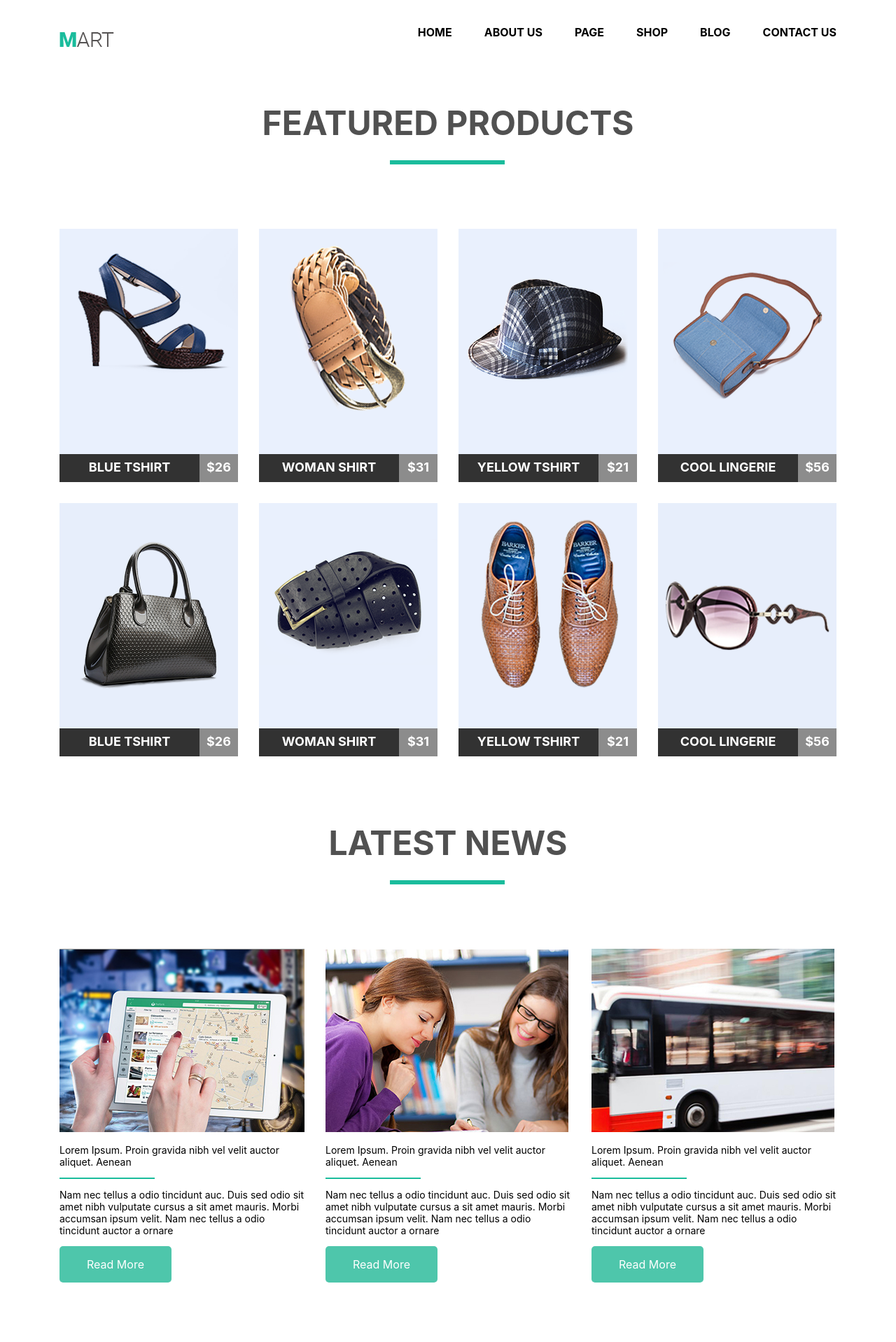
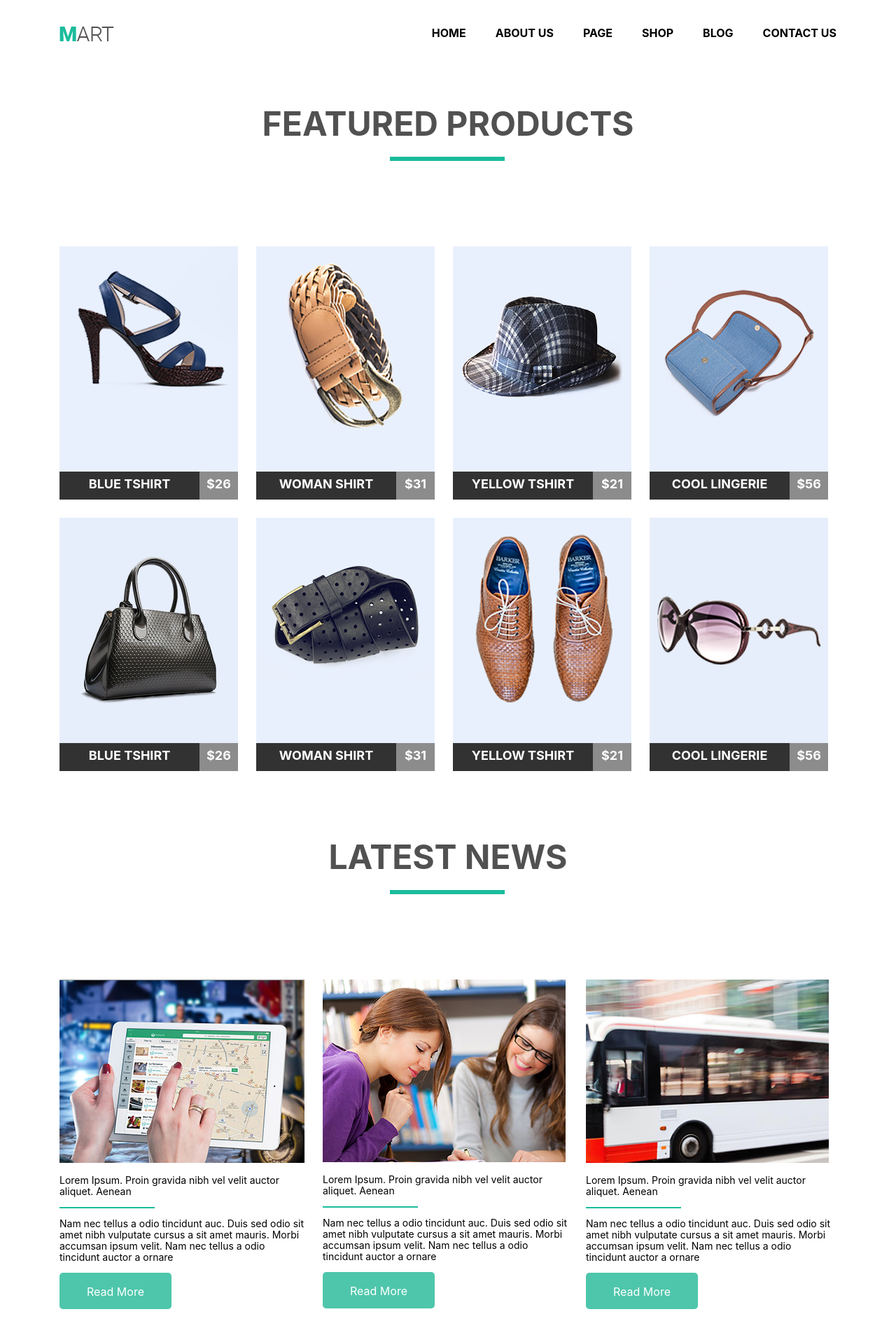
Before and after one commit to Gennadiy13/goit-fe-course, a plain HTML site: page homework-4/index.html in a window 1280 px wide. Shown: the whole page at 70% size. Drawn offline with Linux system fonts and the light colour scheme.

Commit message:
r Pleasg enter thr commit tessage for your changes. Lines starting

```diff
--- a/homework-4/css/styles.css
+++ b/homework-4/css/styles.css
@@ -6,15 +6,21 @@
 
 .container {
     width: 1110px;
-    margin: auto;
+    margin: 0 auto;
 }
 
-a:hover {
+.header {
+    padding-top: 38px;
+    padding-bottom: 90px;
+}
+
+.menu:hover {
     background-color: rgb(26, 188, 156);
     color: white;
 }
 
-a {
+.menu {
+    display: block;
     text-decoration: none;
     color: black;
     font-family: -apple-system, BlinkMacSystemFont, 'Segoe UI', Roboto, Oxygen, Ubuntu, Cantarell, 'Open Sans', 'Helvetica Neue', sans-serif;
@@ -24,20 +30,22 @@ a {
 .logo {
     height: 21px;
     float: left;
-    padding-top: 38px;
+}
+
+.section {
+    margin: 0 auto;
 }
 
 .navigation {
     float: right;
     padding: 0;
-    padding-bottom: 90px;
     margin: 0;
+    list-style-type: none;
 }
 
 .navigation li {
-    display: inline-block;
-    padding-top: 28px;
     text-transform: uppercase;
+    float: left;
 }
 
 .navigation li:not(:last-child) {
@@ -47,6 +55,7 @@ a {
 .feature {
     display: block;
     position: relative;
+    margin: 0 auto;
     font-size: 48px;
     font-weight: bold;
     color: rgb(81, 81, 81);
@@ -55,21 +64,21 @@ a {
     text-transform: uppercase;
     padding-bottom: 30px;
     margin-bottom: 92px;
+
 }
 
-.feature:before {
+.feature::after {
     display: block;
-    position: absolute;
     content: "";
     height: 6px;
     width: 164px;
     background: rgb(26, 188, 156);
-    bottom: 0;
     margin-left: 472px;
 }
 
-.feature p {
-    margin: 0%;
+.feature h4 {
+    margin: 0;
+    padding-bottom: 20px;
 }
 
 .ul {
@@ -98,7 +107,7 @@ a {
 }
 
 .ul li {
-    display: inline-block;
+    float: left;
 }
 
 .content {
@@ -167,21 +176,23 @@ a {
     padding-top: 112px;
 }
 
-.ulbottom {
-    list-style-type: none;
-    display: inline-block;
-    width: 1110px;
-    padding: 0;
+.sectionbottom {
     margin: 0 auto;
 }
 
+.ulbottom {
+    list-style-type: none;
+    padding: 0;
+    margin: 0;
+    padding-bottom: 82px;
+}
+
 .ulbottom li {
-    display: inline-block;
+    float: left;
 }
 
 .bottom {
     width: 350px;
-    display: inline-block;
     font-family: -apple-system, BlinkMacSystemFont, 'Segoe UI', Roboto, Oxygen, Ubuntu, Cantarell, 'Open Sans', 'Helvetica Neue', sans-serif;
     font-size: 14px;
 }
@@ -203,16 +214,24 @@ a {
     bottom: 0;
 }
 
-.button {
+.low {
     width: 160px;
     height: 52px;
     background-color: rgb(78, 198, 171);
-    color: white;
     border: 0;
     border-radius: 5px;
     font-family: -apple-system, BlinkMacSystemFont, 'Segoe UI', Roboto, Oxygen, Ubuntu, Cantarell, 'Open Sans', 'Helvetica Neue', sans-serif;
     font-size: 16px;
-    margin-bottom: 82px;
+    text-align: center;
+}
+
+.lowdiv {
+padding-top: 18px;
+}
+
+.low a {
+    text-decoration: none;
+    color: white;
 }
 
 .ulbottom li:not(:nth-child(3)) {
--- a/homework-4/index.html
+++ b/homework-4/index.html
@@ -3,35 +3,38 @@
 <head>
     <meta charset="UTF-8">
     <link rel="stylesheet" href="css/styles.css">
+    <link rel="stylesheet" href="css/normalize.css">
+    <link href="https://fonts.googleapis.com/css?family=Roboto:400,700,900&display=swap" rel="stylesheet">
+    <link href="https://fonts.googleapis.com/css?family=Open+Sans&display=swap" rel="stylesheet">
     <title>homework-4</title>
 </head>
 <body>
     <div class="container">
-        <header>
+        <header class="header">
             <nav class="clearfix">
                 <a href="" class="logo">
-                    <img src="/img/logo.png" alt="logo" width="78" height="21px">
+                    <img src="/img/logo.png" alt="logo" width="78" height="21">
                 </a>
                 <ul class="navigation">
-                    <li><a href="">Home</a></li>
-                    <li><a href="">About us</a></li>
-                    <li><a href="">Page</a></li>
-                    <li><a href="">Shop</a></li>
-                    <li><a href="">Blog</a></li>
-                    <li><a href="">Contact us</a></li>
+                    <li><a href="#" class="menu">Home</a></li>
+                    <li><a href="#" class="menu">About us</a></li>
+                    <li><a href="#" class="menu">Page</a></li>
+                    <li><a href="#" class="menu">Shop</a></li>
+                    <li><a href="#" class="menu">Blog</a></li>
+                    <li><a href="#" class="menu">Contact us</a></li>
                 </ul>
             </nav>
         </header>
         <main>
             <div class="feature">
-                <p>Featured products</p>
+                <h4>Featured products</h4>
             </div>
-            <section>
+            <section class="section">
                 <ul class="ul">
                     <li>
                         <div class="content clearfix">
                             <div class="img">
-                                <img src="/img/woman_shoes.png" alt="woman_shoes" width="255px" height="322px">
+                                <img src="/img/woman_shoes.png" alt="woman_shoes" width="255" height="322">
                             </div>
                             <div class="name">
                                 <p>Blue tshirt</p>
@@ -44,7 +47,7 @@
                     <li>
                         <div class="content clearfix">
                             <div class="img">
-                                <img src="/img/yellow_belt.png" alt="yellow_belt" width="255px" height="322px">
+                                <img src="/img/yellow_belt.png" alt="yellow_belt" width="255" height="322">
                             </div>
                             <div class="name">
                                 <p>Woman shirt</p>
@@ -57,7 +60,7 @@
                     <li>
                         <div class="content clearfix">
                             <div class="img">
-                                <img src="/img/hat.png" alt="hat" width="255px" height="322px">
+                                <img src="/img/hat.png" alt="hat" width="255" height="322">
                             </div>
                             <div class="name">
                                 <p>Yellow tshirt</p>
@@ -70,7 +73,7 @@
                     <li>
                         <div class="content clearfix">
                             <div class="img">
-                                <img src="/img/blue_purse.png" alt="blue_purse" width="255px" height="322px">
+                                <img src="/img/blue_purse.png" alt="blue_purse" width="255" height="322">
                             </div>
                             <div class="name">
                                 <p>Cool lingerie</p>
@@ -83,7 +86,7 @@
                     <li>
                         <div class="content clearfix">
                             <div class="img yes">
-                                <img src="/img/black_purse.png" alt="black_purse" width="198px" height="213px">
+                                <img src="/img/black_purse.png" alt="black_purse" width="198" height="213">
                             </div>
                             <div class="name">
                                 <p>Blue tshirt</p>
@@ -96,7 +99,7 @@
                     <li>
                         <div class="content clearfix">
                             <div class="img">
-                                <img src="/img/black_belt.png" alt="black_belt" width="255px" height="322px">
+                                <img src="/img/black_belt.png" alt="black_belt" width="255" height="322">
                             </div>
                             <div class="name">
                                 <p>Woman shirt</p>
@@ -109,7 +112,7 @@
                     <li>
                         <div class="content clearfix">
                             <div class="img">
-                                <img src="/img/man_shoes.png" alt="man_shoes" width="255px" height="322px">
+                                <img src="/img/man_shoes.png" alt="man_shoes" width="255" height="322">
                             </div>
                             <div class="name">
                                 <p>Yellow tshirt</p>
@@ -122,7 +125,7 @@
                     <li>
                         <div class="content clearfix">
                             <div class="img yesss">
-                                <img src="/img/glasses.png" alt="glasses" width="234px" height="98px">
+                                <img src="/img/glasses.png" alt="glasses" width="234" height="98">
                             </div>
                             <div class="name">
                                 <p>Cool lingerie</p>
@@ -135,43 +138,43 @@
                 </ul>
             </section>
             <div class="feature">
-                <p>Latest news</p>
+                <h4>Latest news</h4>
             </div>
-            <section>
-                <ul class="ulbottom">
+            <section class="sectionbottom">
+                <ul class="ulbottom clearfix">
                     <li>
                         <div class="bottom">
-                            <img src="/img/bottom/bottom_ipad.jpg" alt="ipad" width="350px" height="262px">
+                            <img src="/img/bottom/bottom_ipad.jpg" alt="ipad" width="350" height="262">
                             <div class="featurebottom">
                                 <p>Lorem Ipsum. Proin gravida nibh vel velit auctor aliquet. Aenean </p>
                             </div>
                             <p>Nam nec tellus a odio tincidunt auc. Duis sed odio sit amet nibh vulputate cursus a sit amet mauris. Morbi accumsan ipsum velit. Nam nec tellus a odio tincidunt auctor a ornare </p>
-                            <div>
-                                <button class="button">Read More</button>
+                            <div class="low">
+                                <div class="lowdiv"><a href="#">Read More</a></div>
                             </div>
                         </div>
                     </li>
                     <li>
                         <div class="bottom">
-                            <img src="/img/bottom/bottom_girls.jpg" alt="girls" width="347px" height="261px">
+                            <img src="/img/bottom/bottom_girls.jpg" alt="girls" width="347" height="261">
                             <div class="featurebottom">
                                 <p>Lorem Ipsum. Proin gravida nibh vel velit auctor aliquet. Aenean </p>
                             </div>
                             <p>Nam nec tellus a odio tincidunt auc. Duis sed odio sit amet nibh vulputate cursus a sit amet mauris. Morbi accumsan ipsum velit. Nam nec tellus a odio tincidunt auctor a ornare </p>
-                            <div>
-                                <button class="button">Read More</button>
+                            <div class="low">
+                                <div class="lowdiv"><a href="#">Read More</a></div>
                             </div>
                         </div>
                     </li>
                     <li>
                         <div class="bottom">
-                            <img src="/img/bottom/bottom_bus.jpg" alt="bus" width="347px" height="262px">
+                            <img src="/img/bottom/bottom_bus.jpg" alt="bus" width="347" height="262">
                             <div class="featurebottom">
                                 <p>Lorem Ipsum. Proin gravida nibh vel velit auctor aliquet. Aenean </p>
                             </div>
                             <p>Nam nec tellus a odio tincidunt auc. Duis sed odio sit amet nibh vulputate cursus a sit amet mauris. Morbi accumsan ipsum velit. Nam nec tellus a odio tincidunt auctor a ornare </p>
-                            <div>
-                                <button class="button">Read More</button>
+                            <div class="low">
+                                <div class="lowdiv"><a href="#">Read More</a></div>
                             </div>
                         </div>
                     </li>
```
